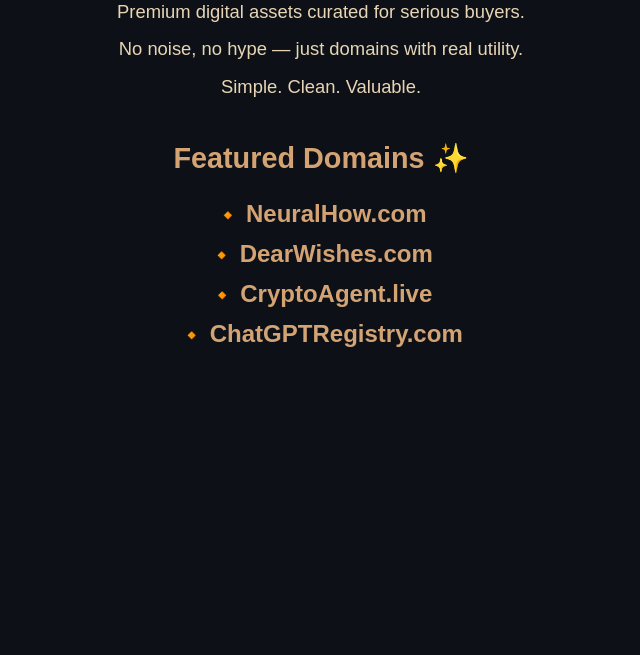
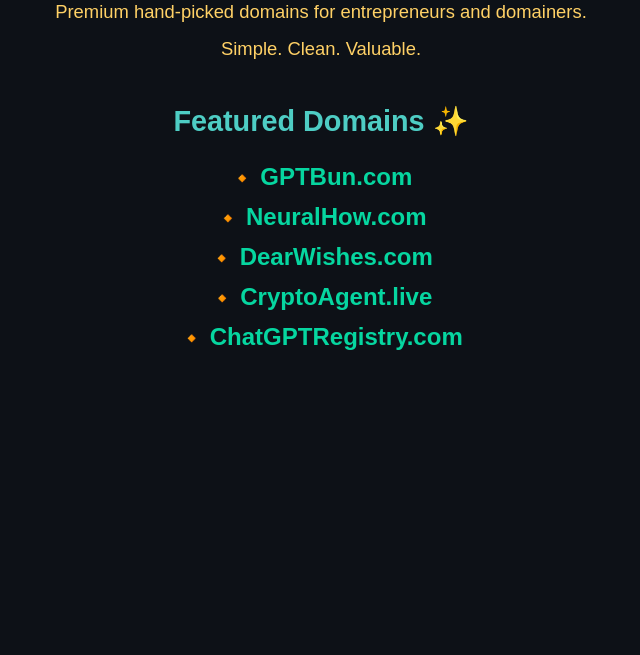
Before and after one commit to domainervault/domainervault.github.io, a plain HTML site: page index.html in a window 1280 px wide. Shown: the part 145-800 px from the top of the page, without its empty margins (319-959 px from the left). Drawn offline with Linux system fonts and the light colour scheme.

Commit message:
Update index.html

```diff
--- a/index.html
+++ b/index.html
@@ -1,69 +1,82 @@
 <!DOCTYPE html>
 <html lang="en">
 <head>
-  <meta charset="UTF-8" />
-  <meta name="viewport" content="width=device-width, initial-scale=1.0" />
-  <title>Domainervault | Domain Portfolio</title>
-  <meta name="description" content="A clean vault of meaningful digital assets. Explore premium domains ready to own." />
+  <meta charset="UTF-8">
+  <meta name="viewport" content="width=device-width, initial-scale=1.0">
+  <title>DomainerVault | Domain Portfolio</title>
+  <meta name="description" content="Premium hand-picked domains for entrepreneurs and domainers. Explore GPTBun.com, NeuralHow.com, ChatGPTRegistry.com, DearWishes.com, and CryptoAgent.live — all ready to own.">
 <style>
 body {
     font-family: Arial, sans-serif;
     background-color: #0d1117;
-      color: #e8d5b5;
+    color: #e0e0e0; /* Default text color */
     text-align: center;
     margin: 0;
     padding: 60px 20px;
 }
+
+/* Headlines */
 h1 {
     font-size: 2.4em;
-      color: #d4a373;
     margin-bottom: 12px;
+    color: #ff6b6b; /* energetic red-pink */
 }
+
+h2 {
+    color: #4ecdc4; /* teal/cyan */
+    margin-top: 40px;
+    font-size: 1.8em;
+}
+
+/* Paragraphs */
 p {
     font-size: 1.15em;
     margin: 8px 0;
-      color: #e8d5b5;
+    color: #ffd166; /* energetic yellow/orange but soft */
     line-height: 1.6;
 }
-    h2 {
-      color: #d4a373;
-      margin-top: 40px;
-      font-size: 1.8em;
-    }
+
+/* Links */
 a {
-      color: #d4a373;
+    color: #06d6a0; /* bright greenish teal */
     text-decoration: none;
     font-weight: bold;
     font-size: 1.2em;
 }
+
 a:hover {
-      color: #f2e0c6;
+    text-decoration: underline;
+    color: #ff6b6b; /* hover highlight */
 }
+
+/* Domains section */
 .domains {
     margin-top: 25px;
 }
+
 ul {
     list-style: none;
     padding: 0;
-      margin: 0;
     margin-top: 15px;
 }
+
 li {
     margin: 12px 0;
     font-size: 1.25em;
+    color: #4ecdc4; /* teal */
 }
 </style>
 </head>
 <body>
   <h1>DomainerVault</h1>
 
-  <p>Premium digital assets curated for serious buyers.</p>
-  <p>No noise, no hype — just domains with real utility.</p>
+  <p>Premium hand-picked domains for entrepreneurs and domainers.</p>
   <p>Simple. Clean. Valuable.</p>
 
   <h2>Featured Domains ✨</h2>
   <div class="domains">
     <ul>
+      <li>🔸 <a href="https://gptbun.com" target="_blank">GPTBun.com</a></li>
       <li>🔸 <a href="https://NeuralHow.com" target="_blank">NeuralHow.com</a></li>
       <li>🔸 <a href="https://dearwishes.com" target="_blank">DearWishes.com</a></li>
       <li>🔸 <a href="https://CryptoAgent.live" target="_blank">CryptoAgent.live</a></li>
```
Lines whose indentation alone changed are shown as unchanged.
